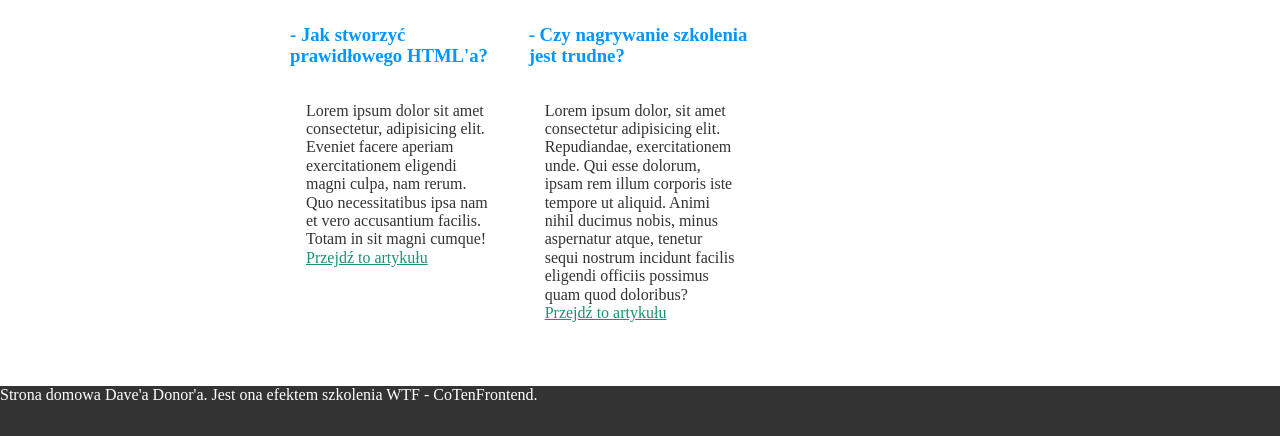
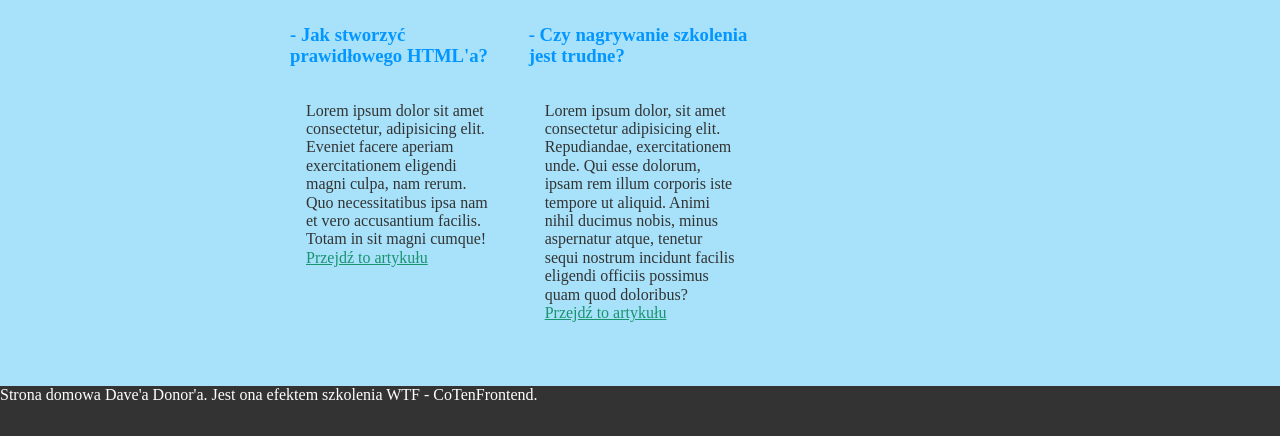
Before and after one commit to Dawid93/homepage-gulp, a website: page src/content/index.html in a window 1280 px wide. Shown: the part 377-813 px from the top of the page. Drawn offline with nearby package versions, Linux system fonts and the light colour scheme; files that its build step writes are made by us from their sources.

Commit message:
Change site background

```diff
--- a/src/scss/_variables.scss
+++ b/src/scss/_variables.scss
@@ -1,4 +1,4 @@
-$background: rgb(255,255,255);
+$background: rgb(167, 226, 250);
 $site: white;
 $siteText: #333;
 $link: hsl(162, 70%, 34%);
```
